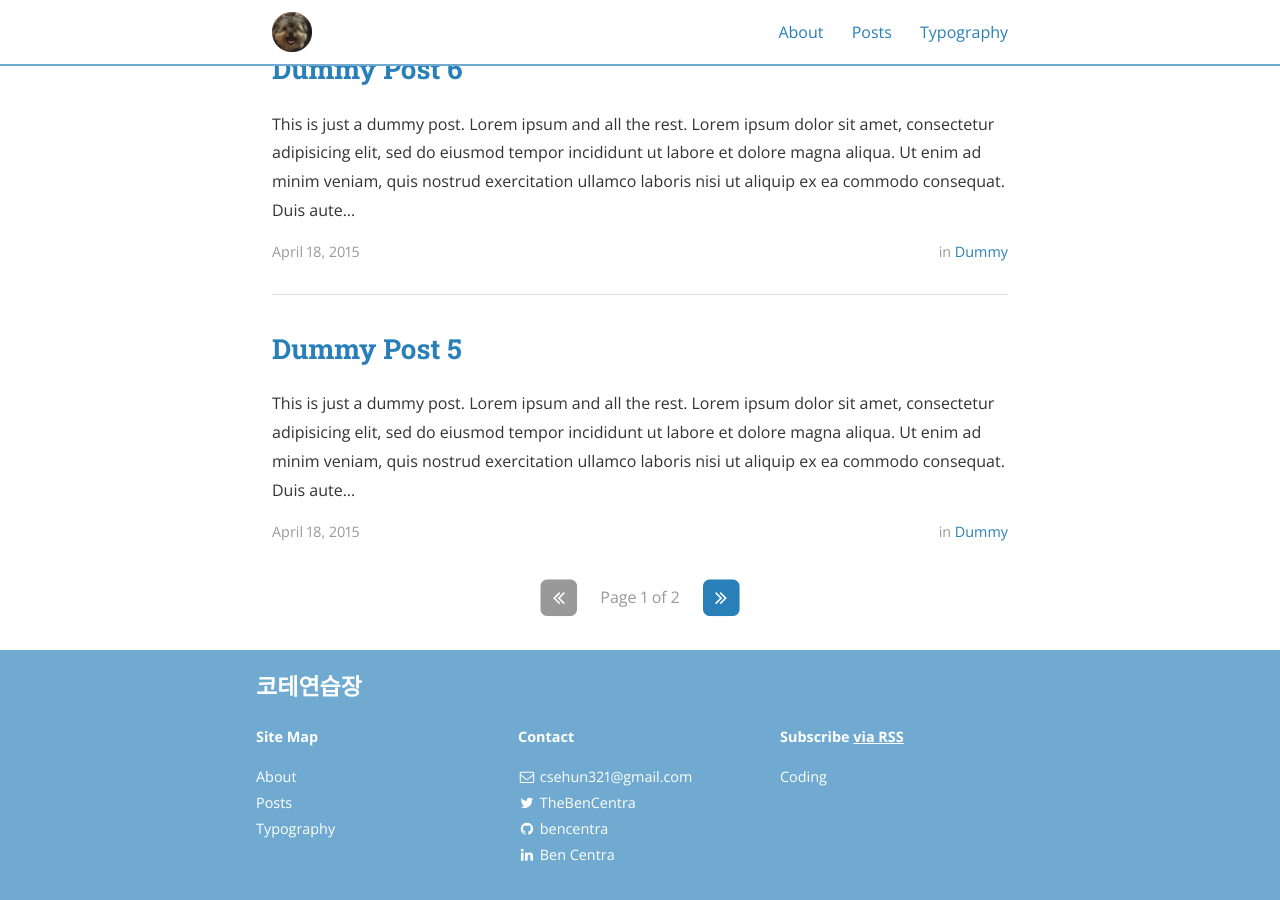
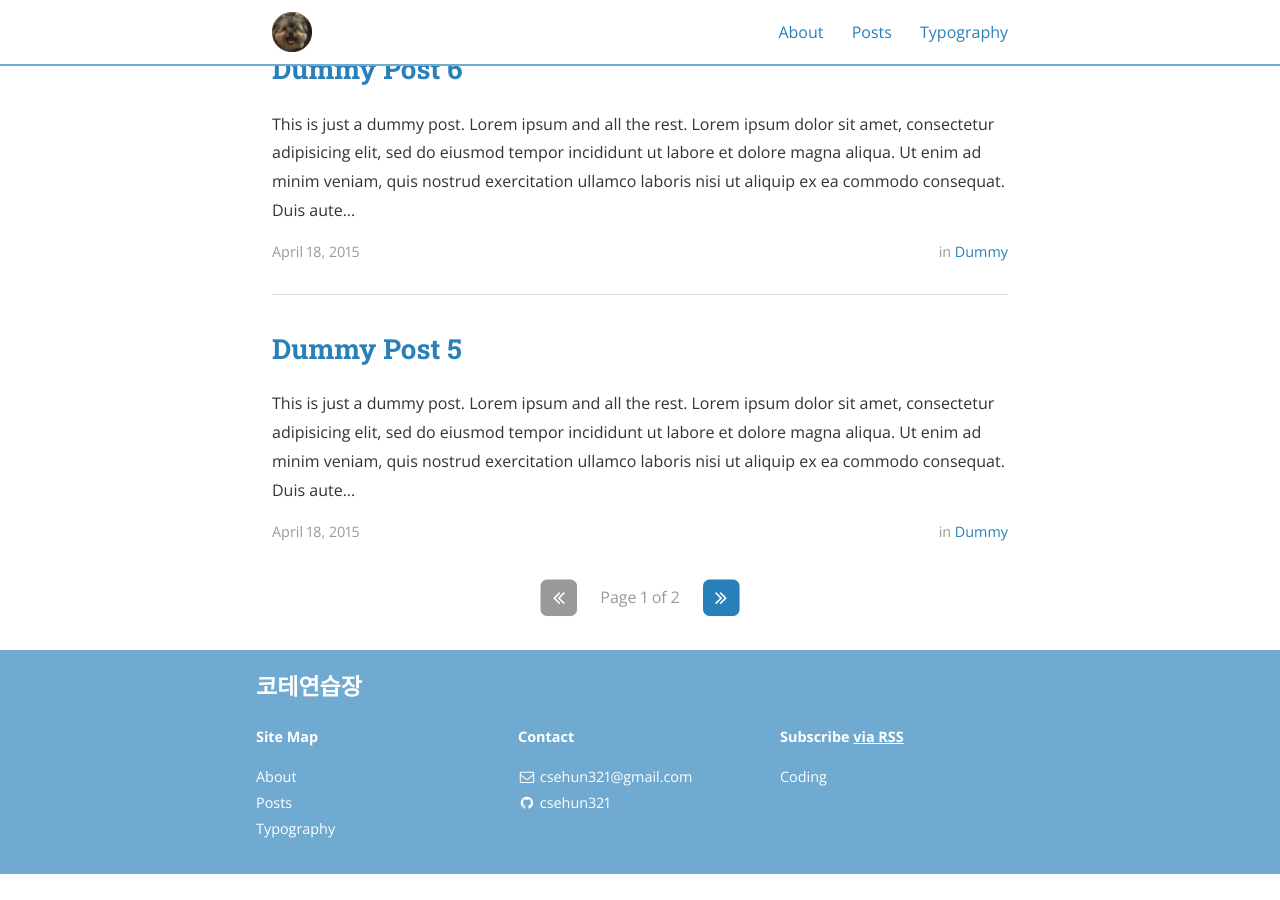
Before and after one commit to csehun321/csehun321.github.io, a Jekyll site: the page built from index.html, in a window 1280 px wide and 900 px high, scrolled down 1275 px. Built offline with Jekyll 4.4.1, drawn with Linux system fonts in a browser that asks for light colours; nearby versions of some CDN libraries; the list of posts is cut into pages by our own code; after the commit the page ends 2149 px from its top, so only the background shows below that; part of the change alters nothing that is shown.

Commit message:
Update _config.yml

```diff
--- a/_config.yml
+++ b/_config.yml
@@ -72,39 +72,11 @@ descriptions:
 #     desc: Follow me on Twitter            # Description to display as link title, etc
 #     share: true                           # Include in the "Share" section of posts
 social:
-  - name: Twitter
-    icon: twitter
-    username: TheBenCentra
-    url: https://twitter.com/TheBenCentra
-    desc: Follow me on Twitter
-    share: true
-
-  - name: Facebook
-    icon: facebook
-    username: thebencentra
-    url: ""
-    desc: Friend me on Facebook
-    share: true
-
   - name: GitHub
     icon: github
-    username: bencentra
-    url: https://github.com/bencentra
+    username: csehun321
+    url: https://github.com/csehun321
     desc: Fork me on GitHub
-    share: false
-
-  - name: LinkedIn
-    icon: linkedin
-    username: Ben Centra
-    url: https://www.linkedin.com/pub/ben-centra/47/769/60a
-    desc: Connect with me on LinkedIn
-    share: true
-
-  - name: Google+
-    icon: google-plus
-    username: ""
-    url: ""
-    desc: Add me to your Circles
     share: true
 
   - name: YouTube
@@ -116,17 +88,17 @@ social:
 
   - name: Instagram
     icon: instagram
-    username: ""
+    username: "best_newold"
     url: ""
     desc: Follow me on Instagram
-    share: false
+    share: true
 
   - name: Pinterest
     icon: pinterest
     username: ""
     url: ""
     desc: Follow me on Pinterest
-    share: true
+    share: false
 
   - name: SoundCloud
     icon: soundcloud
@@ -175,7 +147,7 @@ social:
     username: ""
     url: ""
     desc: Share to Reddit
-    share: true
+    share: false
 
   - name: "Hacker News"
     icon: hacker-news
```
